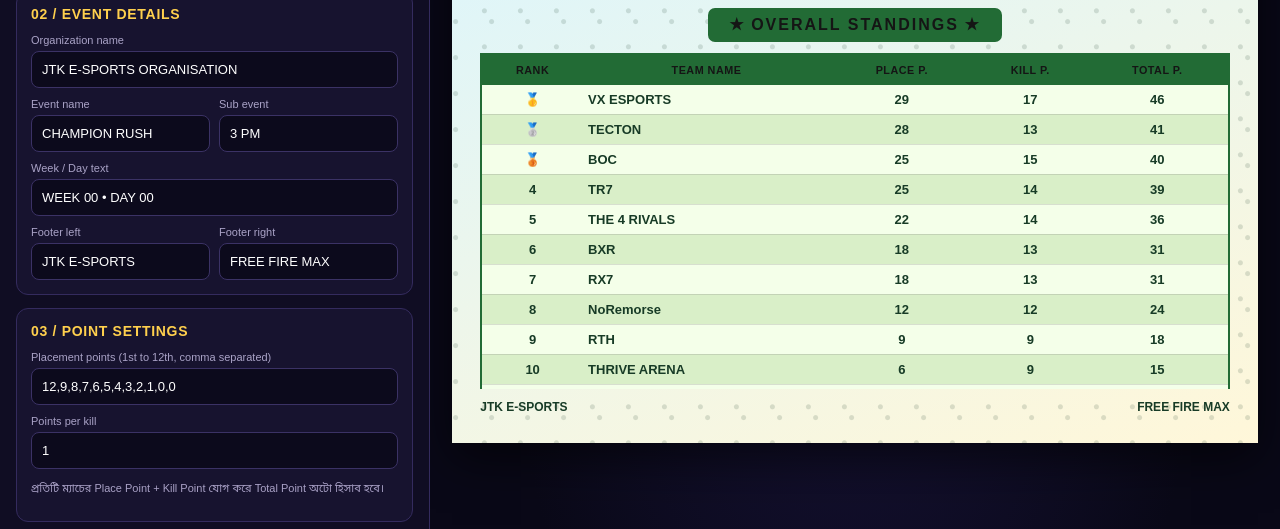
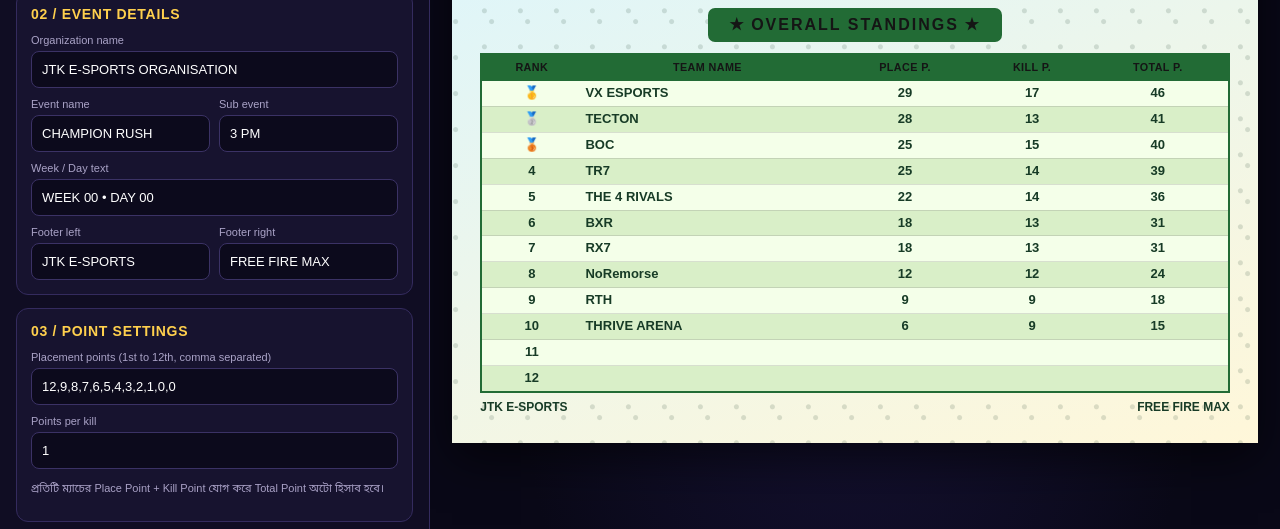
Before and after one commit to tarek2kill098-lgtm/jtk-esports, a plain HTML site: page index.html in a window 1280 px wide. Shown: the part 271-800 px from the top of the page. Drawn offline with nearby package versions, Linux system fonts and the light colour scheme.

Commit message:
Update index.html

```diff
--- a/index.html
+++ b/index.html
@@ -28,17 +28,17 @@ button{border:0;border-radius:8px;padding:11px 13px;font-weight:bold;cursor:poin
 .preview-area{padding:22px;overflow:auto;display:flex;align-items:flex-start;justify-content:center;background:radial-gradient(ellipse at top,#1a1540,#090817 65%)}
 .preview-wrap{width:min(100%,850px)}
 .preview-label{font-size:12px;color:#b7afd5;margin-bottom:10px}
-#poster{width:100%;aspect-ratio:4/3;min-height:400px;padding:3.5%;position:relative;overflow:hidden;color:var(--ink);background:var(--paper);box-shadow:0 15px 45px #0009;display:flex;flex-direction:column;gap:2%;font-family:Arial,sans-serif}
+#poster{width:100%;aspect-ratio:4/3;min-height:560px;padding:3.5%;position:relative;overflow:hidden;color:var(--ink);background:var(--paper);box-shadow:0 15px 45px #0009;display:flex;flex-direction:column;gap:2%;font-family:Arial,sans-serif}
 .poster-head{text-align:center;position:relative;z-index:1}
 .org{font-size:clamp(10px,1.4vw,17px);font-weight:900;letter-spacing:1.5px;text-transform:uppercase}
 .event{font-size:clamp(22px,4vw,45px);font-weight:1000;line-height:1.02;text-transform:uppercase;margin-top:2%}
 .subevent{font-size:clamp(12px,2vw,21px);font-weight:bold;letter-spacing:2px;margin-top:5px}
 .week{font-size:clamp(8px,1vw,12px);margin-top:7px;opacity:.8}
 .table-title{align-self:center;font-size:clamp(10px,1.5vw,16px);font-weight:900;letter-spacing:2px;padding:8px 22px;border-radius:7px;position:relative;z-index:1}
-.table-holder{position:relative;z-index:1;flex:1;min-height:0;overflow:hidden}
+.table-holder{position:relative;z-index:1;flex:1;min-height:0;overflow:visible}
 #standings{width:100%;border-collapse:collapse;font-size:clamp(8px,1.15vw,13px);text-align:center}
-#standings th{padding:9px 5px;font-size:.83em;text-transform:uppercase;letter-spacing:.5px}
-#standings td{padding:7px 5px;font-weight:700}
+#standings th{padding:7px 4px;font-size:.83em;text-transform:uppercase;letter-spacing:.4px;line-height:1.1}
+#standings td{padding:5px 4px;font-weight:700;line-height:1.15}
 #standings td.team{text-align:left;font-weight:900}
 .footer{display:flex;justify-content:space-between;align-items:end;font-size:clamp(8px,1vw,12px);font-weight:bold;position:relative;z-index:1}
 #poster .decoration{position:absolute;inset:0;pointer-events:none;opacity:.14;background-image:radial-gradient(circle at 10% 10%,currentColor 0 2px,transparent 3px),radial-gradient(circle at 90% 80%,currentColor 0 2px,transparent 3px);background-size:36px 36px}
@@ -58,7 +58,7 @@ button{border:0;border-radius:8px;padding:11px 13px;font-weight:bold;cursor:poin
 #poster.design3 #standings,#poster.design4 #standings,#poster.design7 #standings{color:white}
 #poster.design3 #standings tbody tr:nth-child(even),#poster.design4 #standings tbody tr:nth-child(even),#poster.design7 #standings tbody tr:nth-child(even){background:#ffffff18}
 #poster.design3 #standings th,#poster.design4 #standings th,#poster.design7 #standings th{color:#211600}
-@media(max-width:850px){.app{grid-template-columns:1fr}.controls{border-right:0;border-bottom:1px solid var(--line)}.preview-area{padding:14px}.preview-wrap{width:100%}#poster{min-height:320px}}
+@media(max-width:850px){.app{grid-template-columns:1fr}.controls{border-right:0;border-bottom:1px solid var(--line)}.preview-area{padding:14px}.preview-wrap{width:100%}#poster{min-height:560px;aspect-ratio:auto}}
 </style>
 </head>
 <body>
```
